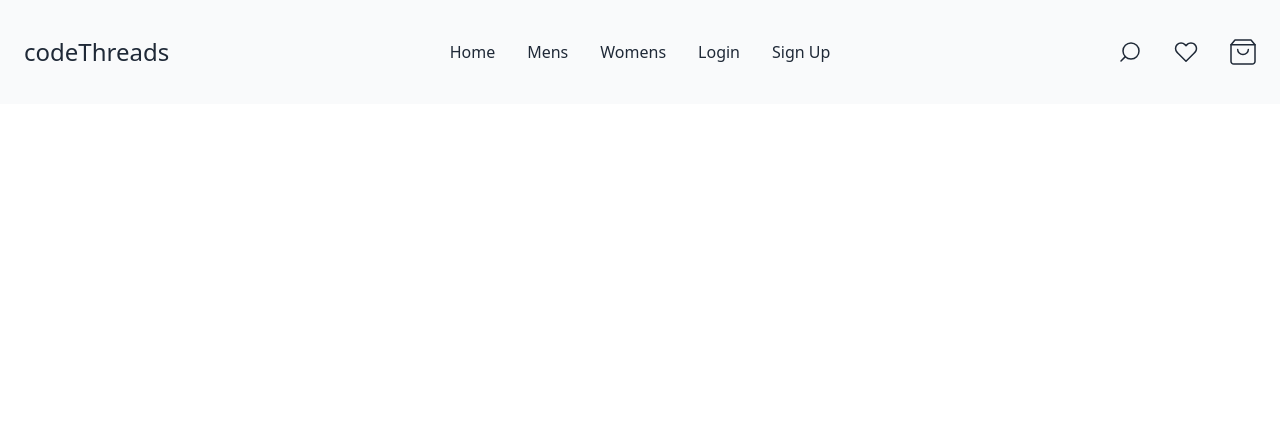
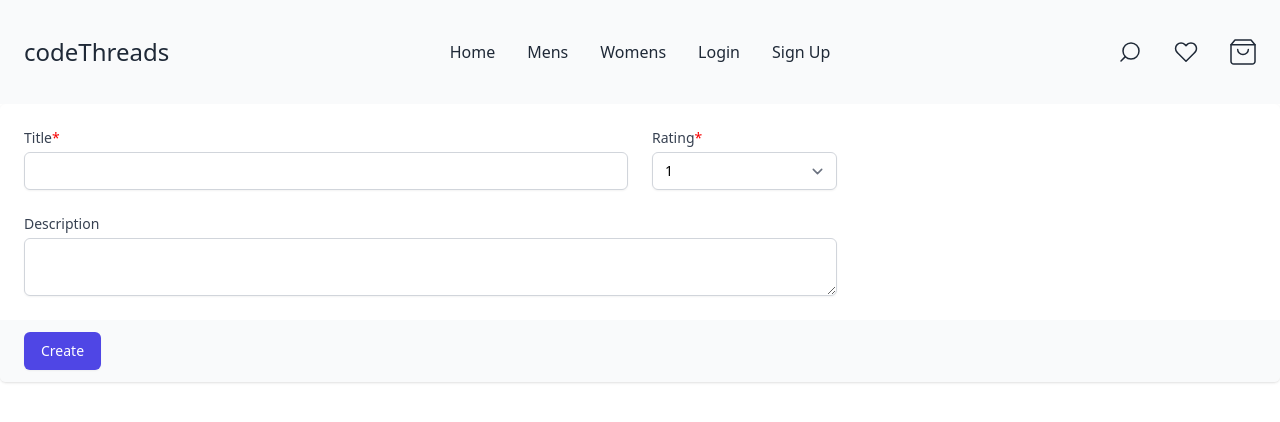
Before and after one commit to CodeThreads-FSA-VP-AM/CodeThreads, a React (Create React App) app: page /editReview/1 in a window 1280 px wide. Shown: the top 422 px of the page. Built offline with nearby package versions, Linux system fonts and the light colour scheme; no server answers.

Commit message:
Create EditReview component

```diff
--- a/db/models/reviews.js
+++ b/db/models/reviews.js
@@ -56,7 +56,7 @@ async function editReview({ reviewId, ...fields }) {
   const setString = Object.keys(fields)
     .map((key, index) => `"${key}"=$${index + 1}`)
     .join(", ");
-  console.log({ setString });
+
   if (setString.length === 0) {
     return;
   }
@@ -65,7 +65,7 @@ async function editReview({ reviewId, ...fields }) {
       rows: [review],
     } = await client.query(
       `
-      UPDATE review
+      UPDATE reviews
       SET ${setString}
       WHERE id=${reviewId}
       RETURNING *
@@ -73,7 +73,7 @@ async function editReview({ reviewId, ...fields }) {
       Object.values(fields)
     );
     console.log(review);
-    return product;
+    return review;
   } catch (error) {
     console.error(error);
   }
--- a/src/api/api.tsx
+++ b/src/api/api.tsx
@@ -289,16 +289,17 @@ type EditReviews = {
 export const editReview = async (data: EditReviews) => {
   const { product_id, title, description, rating, token, reviewId } = data;
   try {
-    const res = await fetch(`${APIURL}/reviews/${reviewId}`, {
+    const res = await fetch(`${APIURL}/reviews/edit/${reviewId}`, {
       method: "PATCH",
       headers: {
         "Content-Type": "application/json",
+        Authorization: `Bearer ${token}`,
       },
       body: JSON.stringify({
         title: title,
         description: description,
         rating: rating,
-        reviewId: reviewId,
+
         token: token,
         product_id: product_id,
       }),
--- a/src/components/App.tsx
+++ b/src/components/App.tsx
@@ -14,6 +14,7 @@ import Orders from "./Orders";
 import AddProduct from "./AddProduct";
 import EditProduct from "./EditProduct";
 import { fetchProductById } from "../api/api";
+import EditReviews from "./EditReviews";
 
 const App: React.FC = () => {
   const [APIHealth, setAPIHealth] = useState("");
@@ -56,11 +57,27 @@ const App: React.FC = () => {
           <Routes>
             <Route path="/register" element={<Register />} />
             <Route path="/login" element={<Login />} />
-            <Route path="/products" element={<Products setProductId={setProductId} />} />
-            <Route path="/products/:id" element={<SingleView quantity={quantity} />} />
+            <Route
+              path="/products"
+              element={<Products setProductId={setProductId} />}
+            />
+            <Route
+              path="/products/:id"
+              element={<SingleView quantity={quantity} />}
+            />
             <Route path="/orders" element={<Orders />} />
             <Route path="/addproduct" element={<AddProduct />} />
-            <Route path="/edit/:id" element={<EditProduct product={product} productId={productId} setProductId={setProductId} />} />
+            <Route
+              path="/edit/:id"
+              element={
+                <EditProduct
+                  product={product}
+                  productId={productId}
+                  setProductId={setProductId}
+                />
+              }
+            />
+            <Route path="/editReview/:id" element={<EditReviews />} />
           </Routes>
         </div>
       </Router>
--- /dev/null
+++ b/src/components/EditReviews.tsx
@@ -0,0 +1,129 @@
+import React, { useState, useEffect } from "react";
+import { useParams } from "react-router-dom";
+import { editReview } from "../api/api";
+import { User } from "./Interfaces";
+type Props = {};
+type EditReviews = {
+  product_id: number;
+  title: string;
+  description: string;
+  rating: number;
+  token: string;
+  reviewId: number;
+};
+
+const EditReviews = (props: Props) => {
+  const [title, setTitle] = useState("");
+  const [rating, setRating] = useState(0);
+  const [description, setDescription] = useState("");
+  const [product_id, setProductId] = useState(0);
+  const [token, setToken] = useState("");
+  const [reviewId, setReviewId] = useState(0);
+
+  const handleEditReview: React.FormEventHandler<HTMLFormElement> = async (
+    e
+  ) => {
+    e.preventDefault();
+    const data: EditReviews = {
+      product_id,
+      title,
+      description,
+      rating,
+      token,
+      reviewId,
+    };
+    console.log(data);
+    const editReviews = await editReview(data);
+    console.log(editReviews);
+  };
+  const { id } = useParams();
+
+  useEffect(() => {
+    const token = localStorage.getItem("token") ?? "";
+    setToken(token);
+    const getId = parseInt(id!);
+    setReviewId(getId);
+  }, [token, reviewId]);
+  return (
+    <div className="mt-5 md:col-span-2 md:mt-0">
+      <form onSubmit={handleEditReview}>
+        <div className="overflow-hidden shadow sm:rounded-md">
+          <div className="bg-white px-4 py-5 sm:p-6">
+            <div className="grid grid-cols-6 gap-6">
+              <div className="col-span-6 sm:col-span-3">
+                <label
+                  htmlFor="title"
+                  className="block text-sm font-medium text-gray-700"
+                  aria-required="true"
+                >
+                  Title<span className="text-[#F70000]">*</span>
+                </label>
+                <input
+                  type="text"
+                  name="title"
+                  id="title"
+                  autoComplete="title"
+                  className="mt-1 block w-full rounded-md border-gray-300 shadow-sm focus:border-indigo-500 focus:ring-indigo-500 sm:text-sm"
+                  value={title}
+                  onChange={(e) => setTitle(e.target.value)}
+                />
+              </div>
+
+              <div className="col-span-6 sm:col-span-1">
+                <label
+                  htmlFor="country"
+                  className="block text-sm font-medium text-gray-700"
+                  aria-required="true"
+                >
+                  Rating<span className="text-[#F70000]">*</span>
+                </label>
+                <select
+                  id="country"
+                  name="country"
+                  autoComplete="country-name"
+                  className="mt-1 block w-full rounded-md border border-gray-300 bg-white py-2 px-3 shadow-sm focus:border-indigo-500 focus:outline-none focus:ring-indigo-500 sm:text-sm"
+                  value={rating}
+                  defaultValue={1}
+                  onChange={(e) => setRating(parseInt(e.target.value))}
+                >
+                  <option>1</option>
+                  <option>2</option>
+                  <option>3</option>
+                  <option>4</option>
+                  <option>5</option>
+                </select>
+              </div>
+
+              <div className="col-span-4">
+                <label
+                  htmlFor="description"
+                  className="block text-sm font-medium text-gray-700"
+                >
+                  Description
+                </label>
+                <textarea
+                  name="description"
+                  id="description"
+                  autoComplete="description"
+                  className="mt-1 block w-full rounded-md border-gray-300 shadow-sm focus:border-indigo-500 focus:ring-indigo-500 sm:text-sm"
+                  value={description}
+                  onChange={(e) => setDescription(e.target.value)}
+                />
+              </div>
+            </div>
+          </div>
+          <div className="bg-gray-50 px-4 py-3 text-left sm:px-6">
+            <button
+              type="submit"
+              className="inline-flex justify-center rounded-md border border-transparent bg-indigo-600 py-2 px-4 text-sm font-medium text-white shadow-sm hover:bg-indigo-700 focus:outline-none focus:ring-2 focus:ring-indigo-500 focus:ring-offset-2"
+            >
+              Create
+            </button>
+          </div>
+        </div>
+      </form>
+    </div>
+  );
+};
+
+export default EditReviews;
--- a/src/components/Reviews.tsx
+++ b/src/components/Reviews.tsx
@@ -1,6 +1,7 @@
 import React, { useEffect, useState } from "react";
 import { getAllReviews, fetchUser, deleteReview } from "../api/api";
 import { Review, User } from "./Interfaces";
+import { Link } from "react-router-dom";
 
 type Props = {
   product_id: number;
@@ -176,12 +177,17 @@ const Reviews = (props: Props) => {
                   <p className="text-xs text-gray-500">{user}</p>
                 </footer>
                 {r.users_id === userId && (
+                  <div className="flex gap-6">
+                    <Link to={`/editReview/${r?.id}`}>
+                      <button className="text-blue-400 underline">Edit</button>
+                    </Link>
                     <button
                       onClick={() => handleDeleteReview(r.id)}
                       className="text-red-600 underline"
                     >
                       Delete
                     </button>
+                  </div>
                 )}
               </blockquote>
             </div>
```
Also changed, not shown: api/reviews.js (+5 -9 lines). Lines whose indentation alone changed are shown as unchanged.
